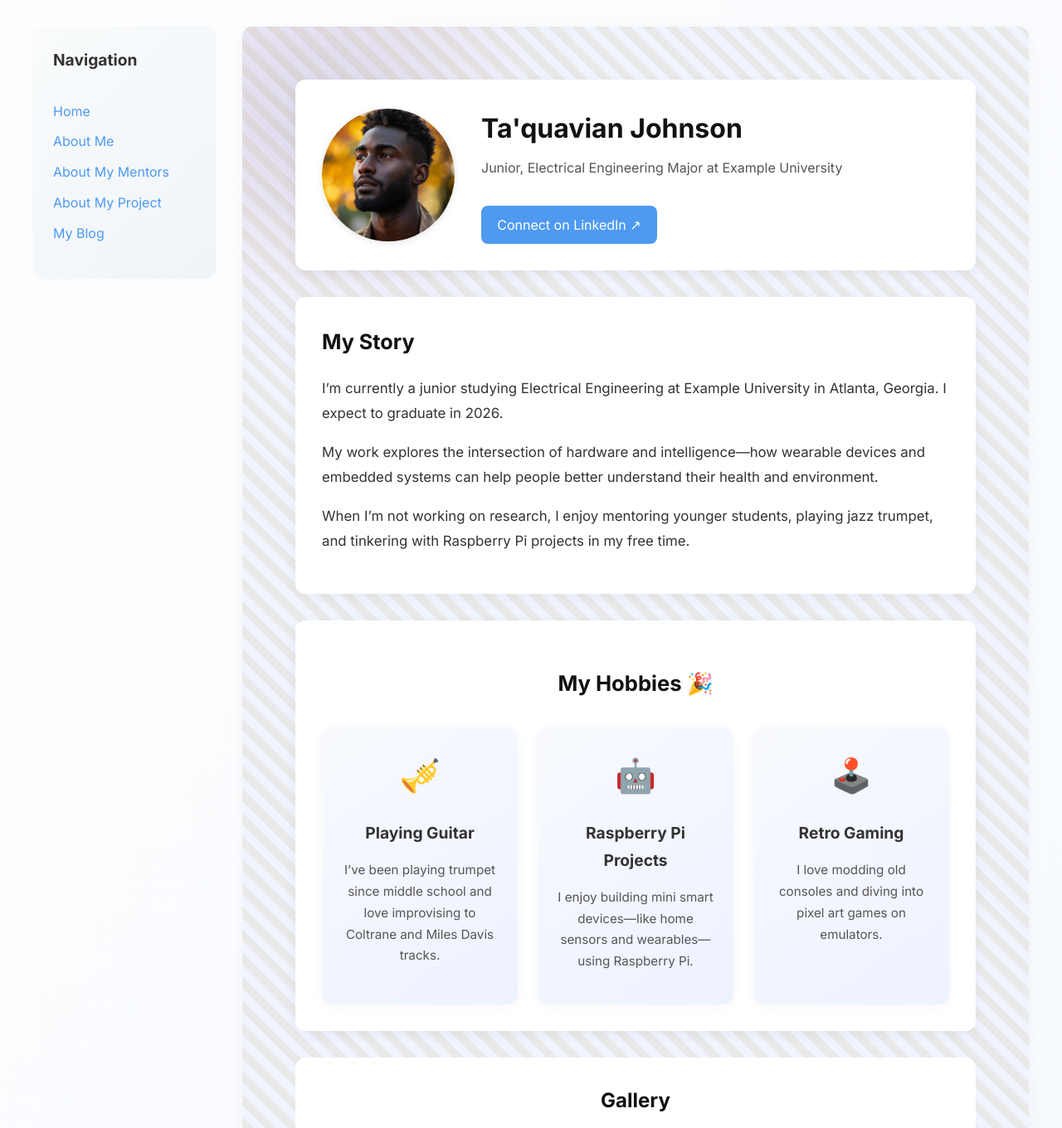
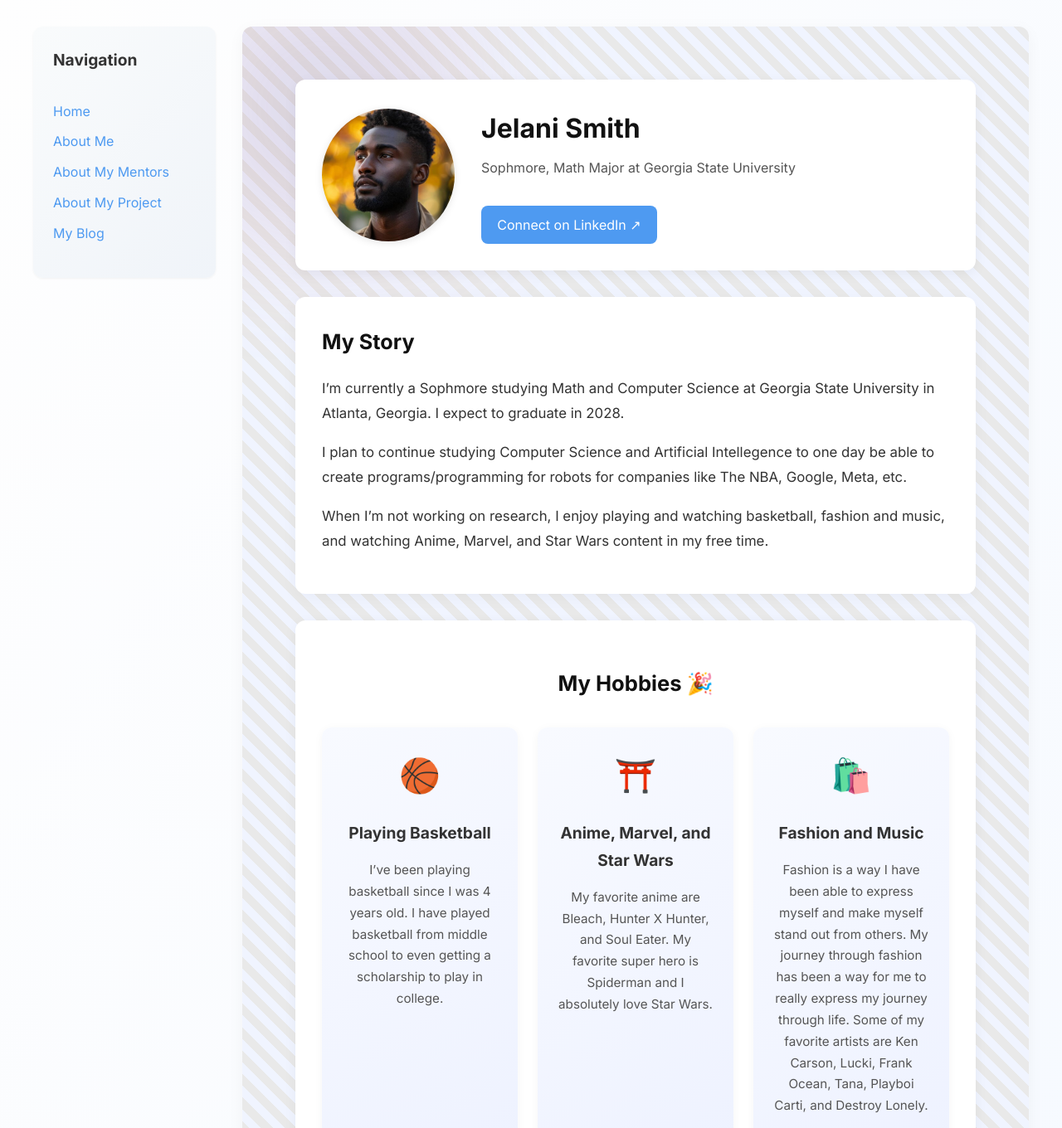
Before and after one commit to lanixyz/lanixyz.github.io, a Jekyll site: the page built from pages/about-me.md, in a window 1280 px wide and 1400 px high, cut to the strip 0-1360 px from the top of the window. Shown: the whole strip at 83% size. Built offline with Jekyll 4.4.1, drawn with Linux system fonts in a browser that asks for light colours.

Commit message:
Update about-me.md

```diff
--- a/pages/about-me.md
+++ b/pages/about-me.md
@@ -4,27 +4,27 @@ title: About Me
 permalink: /about-me.html
 
 about:
-  name: Ta'quavian Johnson
-  role: Junior, Electrical Engineering Major at Example University
+  name: Jelani Smith
+  role: Sophmore, Math Major at Georgia State University
   image: /assets/images/me.jpg
   linkedin: https://www.linkedin.com/in/taquavian-johnson/
   bio: |
-    I’m currently a junior studying Electrical Engineering at Example University in Atlanta, Georgia. I expect to graduate in 2026.
+    I’m currently a Sophmore studying Math and Computer Science at Georgia State University in Atlanta, Georgia. I expect to graduate in 2028.
 
-    My work explores the intersection of hardware and intelligence—how wearable devices and embedded systems can help people better understand their health and environment.
+    I plan to continue studying Computer Science and Artificial Intellegence to one day be able to create programs/programming for robots for companies like The NBA, Google, Meta, etc.
 
-    When I’m not working on research, I enjoy mentoring younger students, playing jazz trumpet, and tinkering with Raspberry Pi projects in my free time.
+    When I’m not working on research, I enjoy playing and watching basketball, fashion and music, and watching Anime, Marvel, and Star Wars content in my free time.
 
   hobbies:
-    - icon: 🎺
-      title: Playing Guitar
-      description: I’ve been playing trumpet since middle school and love improvising to Coltrane and Miles Davis tracks.
-    - icon: 🤖
-      title: Raspberry Pi Projects
-      description: I enjoy building mini smart devices—like home sensors and wearables—using Raspberry Pi.
-    - icon: 🕹️
-      title: Retro Gaming
-      description: I love modding old consoles and diving into pixel art games on emulators.
+    - icon: 🏀
+      title: Playing Basketball
+      description: I’ve been playing basketball since I was 4 years old. I have played basketball from middle school to even getting a scholarship to play in college.
+    - icon: ⛩️
+      title: Anime, Marvel, and Star Wars
+      description: My favorite anime are Bleach, Hunter X Hunter, and Soul Eater. My favorite super hero is Spiderman and I absolutely love Star Wars.
+    - icon: 🛍️
+      title: Fashion and Music
+      description: Fashion is a way I have been able to express myself and make myself stand out from others. My journey through fashion has been a way for me to really express my journey through life. Some of my favorite artists are Ken Carson, Lucki, Frank Ocean, Tana, Playboi Carti, and Destroy Lonely.
 
   gallery:
     - image: /assets/images/me-guitar.png
```
